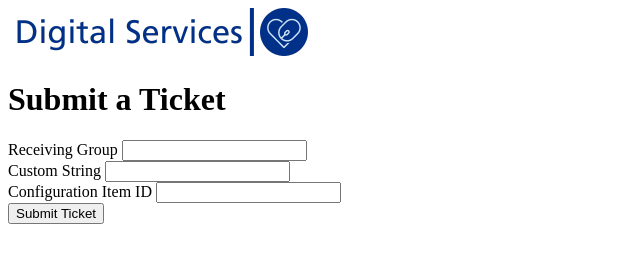
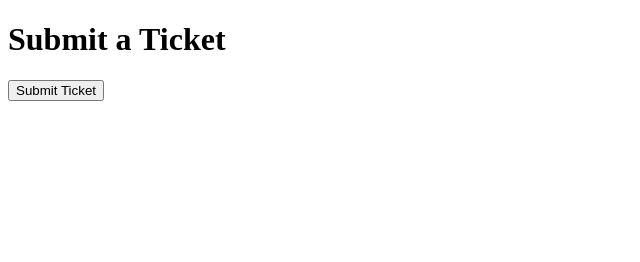
Before and after one commit to digitalservices-fhft/alembaapi, a website: page public/index.html in a window 1280 px wide. Shown: the whole page, without its empty margins (0-640 px from the left). Drawn offline with nearby package versions, Linux system fonts and the light colour scheme.

Commit message:
Update index.html

```diff
--- a/public/index.html
+++ b/public/index.html
@@ -3,29 +3,14 @@
 <head>
   <meta charset="UTF-8" />
   <meta name="viewport" content="width=device-width, initial-scale=1" />
-  <title>Digital Services : Report an issues</title>
-  <script src="js/script.js"></script>
-  <script src="https://cdn.jsdelivr.net/npm/bootstrap5.3.3/dist/css/bootstrap.min.css"</script>
-  <script src="https://ajax.googleapis.com/ajax3.7.1/jquery.min.js"</script>
+  <title>Ticket Submission</title>
+  <script src="https://ajax.googleapis.com/ajax/libs/bootstrap/5.3.3/js/bootstrap.min.js"></script>
+  <script src="https://ajax.googleapis.com/ajax/libs/jquery/3.7.1/jquery.min.js"></script>
+  <script src="/js/script.js" defer></script>
 </head>
 <body class="container py-5">
-  <img src="img/FHFT_DS_Text_Logo_Trans_300x48.png">
-  <h1 class="mb-4">Submit a Ticket</h1>
-  <form id="ticketForm">
-    <div class="mb-3">
-      <label for="ReceivingGroup" class="form-label">Receiving Group</label>
-      <input type="number" class="form-control" id="ReceivingGroup" required />
-    </div>
-    <div class="mb-3">
-      <label for="CustomString1" class="form-label">Custom String</label>
-      <input type="text" class="form-control" id="CustomString1" required />
-    </div>
-    <div class="mb-3">
-      <label for="ConfigurationItemId" class="form-label">Configuration Item ID</label>
-      <input type="number" class="form-control" id="ConfigurationItemId" required />
-    </div>
-    <button type="submit" class="btn btn-primary" id="submitBtn">Submit Ticket</button>
-  </form>
+  <h1 class="mb-4" id="pageTitle">Submit a Ticket</h1>
+  <button class="btn btn-primary" id="submitBtn">Submit Ticket</button>
   <div id="message" class="mt-4"></div>
 </body>
 </html>
```
